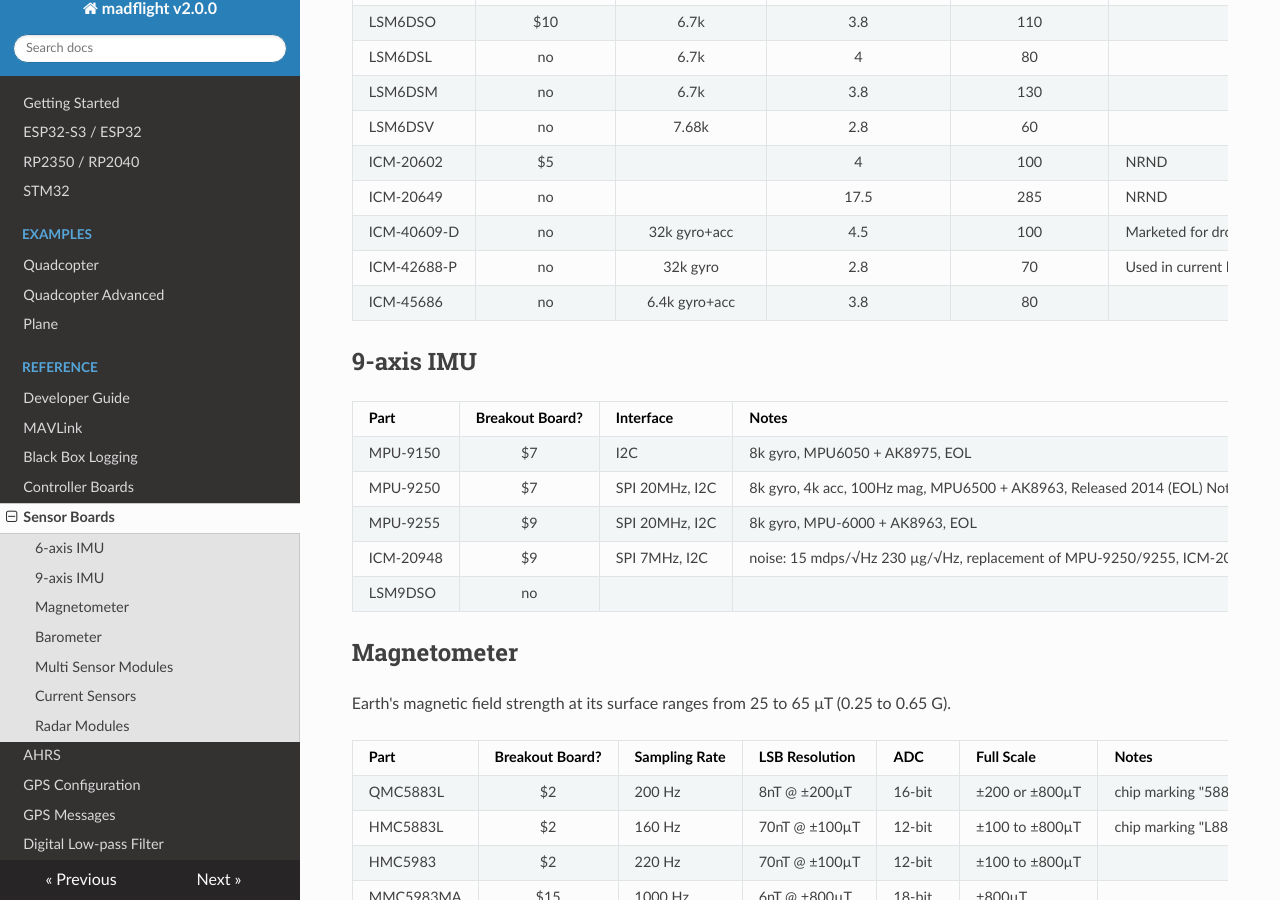
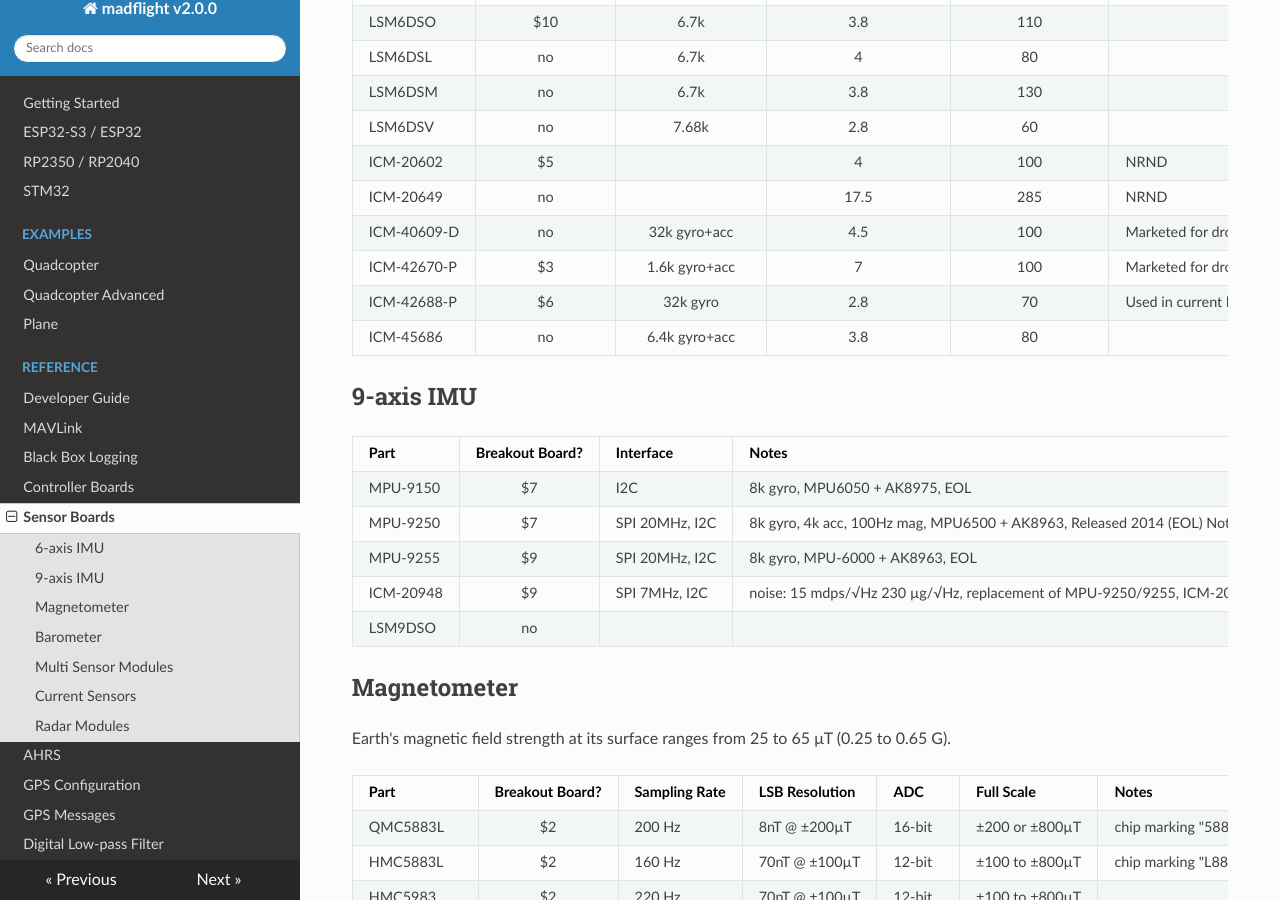
Before and after one commit to qqqlab/madflight-docs, an MkDocs documentation site: the page built from docs/Sensor-Boards.md, in a window 1280 px wide and 900 px high, scrolled down 600 px. Built offline with MkDocs 1.6.1, drawn with Linux system fonts in a browser that asks for light colours; nearby versions of some CDN libraries.

Commit message:
Update Sensor-Boards.md

```diff
--- a/docs/Sensor-Boards.md
+++ b/docs/Sensor-Boards.md
@@ -23,7 +23,8 @@
 ICM-20602  | $5 | | 4 | 100 | NRND
 ICM-20649  | no |  | 17.5 | 285 | NRND
 ICM-40609-D| no | 32k gyro+acc | 4.5 | 100 | Marketed for drones, replacement of ICM-20602 and MPU-6500
-ICM-42688-P| no | 32k gyro | 2.8 | 70 | Used in current high performance FC
+ICM-42670-P| $3 | 1.6k gyro+acc | 7 | 100 | Marketed for drones
+ICM-42688-P| $6 | 32k gyro | 2.8 | 70 | Used in current high performance FC
 ICM-45686  | no | 6.4k gyro+acc | 3.8 | 80 |
 
 ## 9-axis IMU
```
